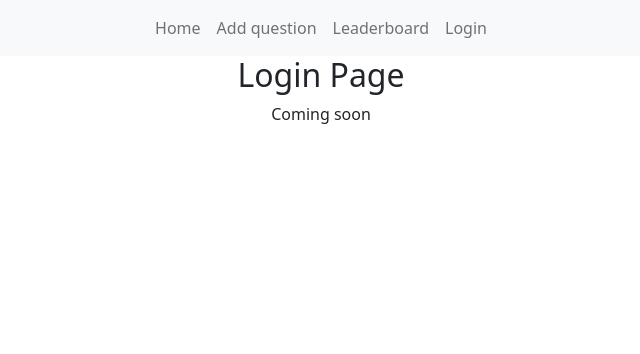
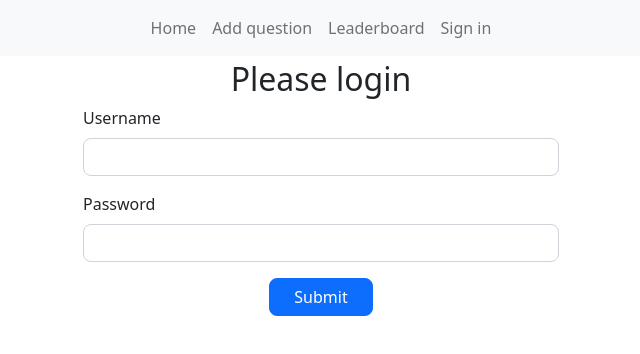
Before and after one commit to elvinasv/rtk-would-you-rather-app, a React (Create React App) app: page /login in a window 1280 px wide. Shown: the top 354 px of the page, without its empty margins (319-959 px from the left). Built offline with nearby package versions, Linux system fonts and the light colour scheme.

Commit message:
feat: Login UI component

```diff
--- a/src/App.js
+++ b/src/App.js
@@ -3,10 +3,12 @@ import { BrowserRouter as Router } from 'react-router-dom';
 import Navigation from './features/navigation/navigation';
 import Routes from './features/navigation/routes';
 
+import css from './App.module.scss';
+
 function App() {
   return (
     <Router>
-      <div className="app">
+      <div className={css.app}>
         <Navigation />
         <Routes />
       </div>
--- /dev/null
+++ b/src/App.module.scss
@@ -0,0 +1,3 @@
+.app {
+  min-height: 100%;
+}
--- a/src/custom.scss
+++ b/src/custom.scss
@@ -1,5 +1,14 @@
 // Override default variables before the import
 $border-radius: 8px;
 
+// Custom utility class
+body {
+  min-height: 100vh;
+}
+
+.mw-500 {
+  max-width: 500px !important;
+}
+
 // Import Bootstrap and its default variables
 @import '~bootstrap/scss/bootstrap.scss';
--- a/src/features/authorization/login.js
+++ b/src/features/authorization/login.js
@@ -2,9 +2,31 @@ import React from 'react';
 
 export default function LoginPage() {
   return (
-    <div className="container">
-      <h2 className="text-center">Login Page</h2>
-      <p className="text-center">Coming soon</p>
+    <div className="container mw-500">
+      <h2 className="text-center">Please login</h2>
+      <form className="row">
+        <div className="mb-3">
+          <label htmlFor="loginInputUsername" className="form-label">
+            Username
+          </label>
+          <input type="text" className="form-control" id="loginInputEmail" />
+        </div>
+        <div className="mb-3">
+          <label htmlFor="loginInputPassword" className="form-label">
+            Password
+          </label>
+          <input
+            type="password"
+            id="loginInputPassword"
+            className="form-control"
+          />
+        </div>
+        <div className="text-center">
+          <button type="button" className="btn btn-primary px-4">
+            Submit
+          </button>
+        </div>
+      </form>
     </div>
   );
 }
--- a/src/features/navigation/navigation.js
+++ b/src/features/navigation/navigation.js
@@ -4,8 +4,8 @@ import { Link } from 'react-router-dom';
 // Navbar collapse on md screens controlled by the Bootstrap v5
 function Navigation() {
   return (
-    <nav className="navbar navbar-expand-md navbar-light bg-light">
-      <div className="container-fluid">
+    <nav className="navbar navbar-expand-md navbar-light bg-light mb-1">
+      <div className="container-md">
         <button
           className="navbar-toggler collapsed"
           type="button"
@@ -36,7 +36,7 @@ function Navigation() {
             </li>
             <li className="nav-item">
               <Link to="/login" className="nav-link">
-                Login
+                Sign in
               </Link>
             </li>
           </ul>
```
Also changed, not shown: .eslintrc.json.
